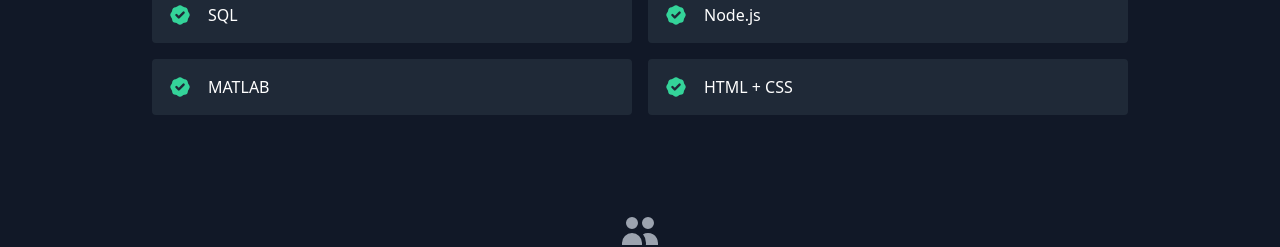
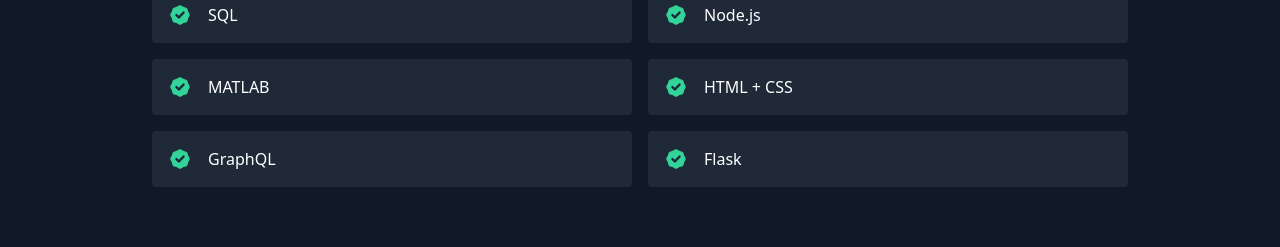
Before and after one commit to rudra-singh1/Personal-Website, a React (Create React App) app: page / in a window 1280 px wide. Shown: the part 2620-2867 px from the top of the page. Built offline with nearby package versions, Linux system fonts and the light colour scheme.

Commit message:
Update data.js

```diff
--- a/src/data.js
+++ b/src/data.js
@@ -42,4 +42,6 @@ export const skills = [
   "Node.js",
   "MATLAB",
   "HTML + CSS",
+  "GraphQL",
+  "Flask",
 ];
```
